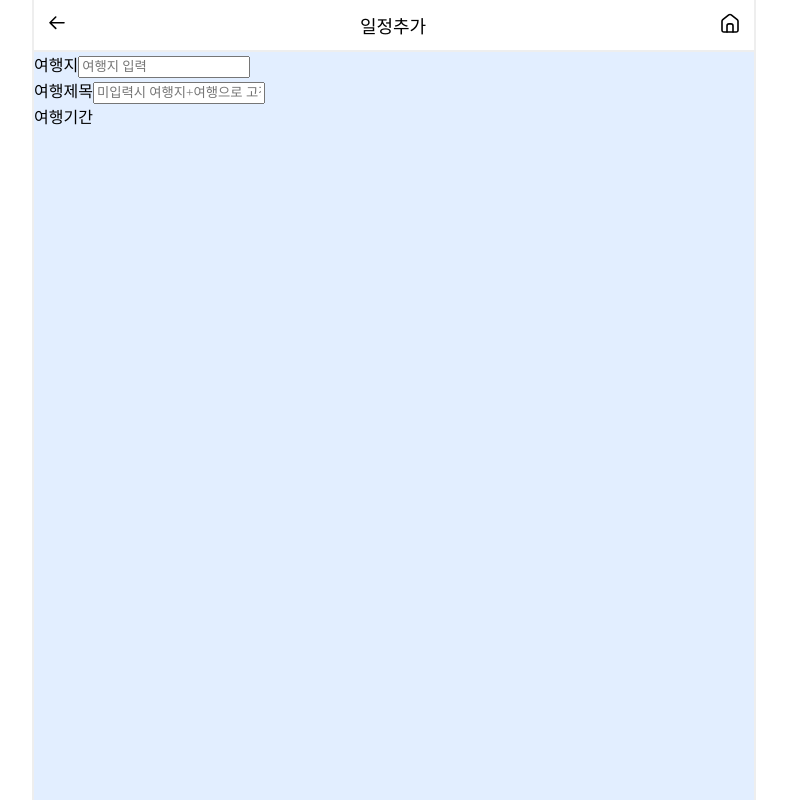
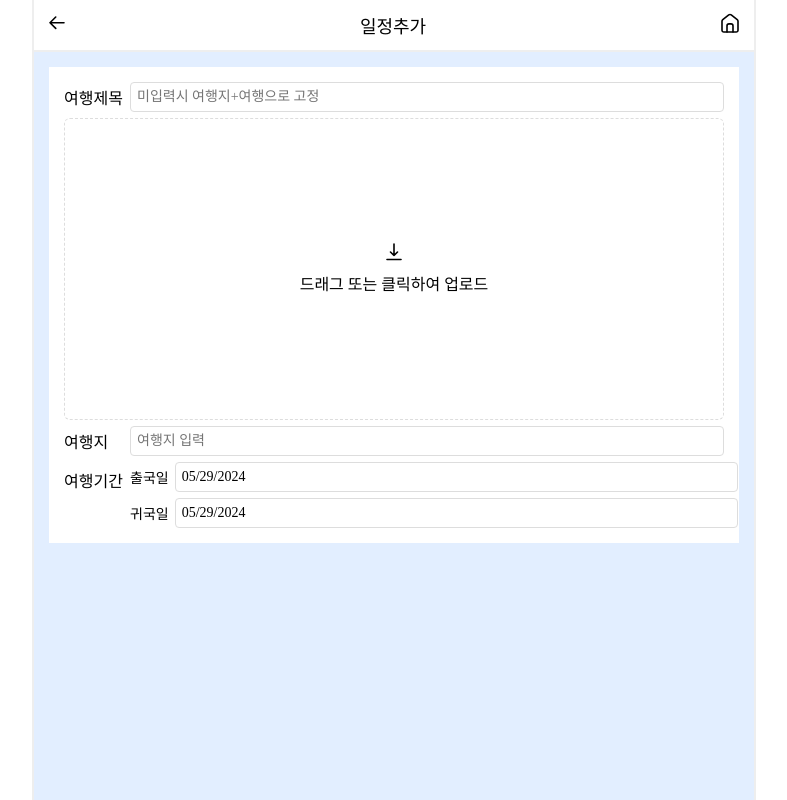
Before and after one commit to dustmzmfla/crud, a React (Create React App) app: page /schedule in a window 1280 px wide. Shown: the whole page, without its empty margins (246-1033 px from the left). Built offline with nearby package versions, Linux system fonts and the light colour scheme; a web font is replaced by a local one.

Commit message:
드래그앤드롭 구현

```diff
--- a/src/components/addForm/index.js
+++ b/src/components/addForm/index.js
@@ -1,32 +1,143 @@
-import { useEffect } from "react";
+import { useEffect, useState } from "react";
+
 import styled from "styled-components";
+import ImageUpload from "../../pages/imageUpload";
+import DatePicker from "react-datepicker";
+import 'react-datepicker/dist/react-datepicker.css';
+
 
 const StyleCss = styled.div`
+    form {
+        background-color :#fff;
+        padding: 15px;
+        margin: 15px;
+        display: flex;
+        flex-direction: column;
+        gap: 6px;
 
+        .formContents {
+            display: flex;
+            align-items: center;
+            gap: 6px;
+            width: 100%;
+
+            label {
+                width: 60px;
+                flex: none;
+                font-weight: 500;
+            }
+
+            input {
+                width: 100%;
+                border: 1px solid #ddd;
+                border-radius: 4px;
+                padding: 6px;
+                outline: none;
+                font-size: 14px;
+                position: relative;
+                transition: all 0.25s;
+
+                &:focus {
+                    border: 1px solid #549d50;
+                    caret-color: #549d50;
+                }
+            }
+
+            &:last-child {
+                align-items: start;
+                .contentsTitle {
+                    margin-top: 6px;
+                }
+            }
+
+            .date {
+                display: flex;
+                flex-direction: column;
+                gap: 6px;
+
+                width: 100%;
+                & > div {
+                    width: 100%;
+                }
+
+                li {
+                    position: relative;
+                    width: 100%;
+                    display: flex;
+                    align-items: center;
+                    gap: 6px;
+
+                    label {
+                        font-weight: 400;
+                        font-size: 14px;
+                        width: auto;
+                    }
+
+                    .react-datepicker-wrapper {
+                        width: 100%;
+                    }
+
+                    .react-datepicker__tab-loop {
+                        position: absolute;
+                    }
+                }
+            }
+        }
+    }
 `;
 
 const AddForm = (props) => {
 
     // 헤더 타이틀 변경
-    useEffect(()=>{ props.headerTitle('일정추가'); })
+    useEffect(()=>{ props.headerTitle('일정추가'); });
+
+    const [startDate, setStartDate] = useState(new Date());
+    const [endDate, setEndDate] = useState(new Date());
 
     return (
         <StyleCss>
             <form method="post">
                 <div className="formContents">
-                    <label>여행지</label>
+                    <label className="contentsTitle">여행제목</label>
+                    <input type="text" placeholder="미입력시 여행지+여행으로 고정"></input>
+                </div>
+
+                <ImageUpload/>
+
+                <div className="formContents">
+                    <label className="contentsTitle">여행지</label>
                     <input type="text" placeholder="여행지 입력"></input>
                 </div>
 
-                <div className="formContents">
-                    <label>여행제목</label>
-                    <input type="text" placeholder="미입력시 여행지+여행으로 고정"></input>
-                </div>
+
 
                 <div className="formContents">
-                    <label>여행기간</label>
+                    <label className="contentsTitle">여행기간</label>
 
+                    <ul className="date">
+                        <li>
+                            <label>출국일</label>
+                            <DatePicker
+                                selected={startDate}
+                                onChange={(date) => setStartDate(date)}
+                                selectsStart
+                                startDate={startDate}
+                                endDate={endDate}
+                            />
+                        </li>
 
+                        <li>
+                            <label>귀국일</label>
+                            <DatePicker
+                                selected={endDate}
+                                onChange={(date) => setEndDate(date)}
+                                selectsEnd
+                                startDate={startDate}
+                                endDate={endDate}
+                                minDate={startDate}
+                            />
+                        </li>
+                    </ul>
                 </div>
             </form>
         </StyleCss>
--- a/src/index.css
+++ b/src/index.css
@@ -99,3 +99,11 @@ ul {
 li {
   list-style: none;
 }
+
+.error {
+  color: #ff0000;
+}
+
+.hide {
+  display: none !important;
+}
--- /dev/null
+++ b/src/pages/imageUpload/index.js
@@ -0,0 +1,140 @@
+import styled from "styled-components";
+import UploadBtn from "../../svgs/uploadBtn";
+import { useState } from "react";
+import InformationIcon from "../../svgs/informationIcon";
+
+
+const StyleCss = styled.div`
+    .imageUpload {
+        position: relative;
+        transition: all 0.25s;
+        border: 1px dashed #ddd;
+        height: 300px;
+        border-radius: 6px;
+        background-color: #fff;
+
+        &:hover {
+            background-color: #f5f5f5;
+        }
+
+        label {
+            > div {
+                position: relative;
+                transition: all 0.25s;
+                width: 100%;
+                height: 100%;
+                cursor: pointer;
+                display: flex;
+                align-items: center;
+                flex-direction: column;
+                gap: 6px;
+                justify-content: center;
+                &.active {
+                    background-color: #f5f5f5;
+                }
+
+                img {
+                    width: 100%;
+                    height: 100%;
+                    object-fit: contain;
+                }
+            }
+        }
+
+        #upload {
+            display: none;
+        }
+    }
+`;
+
+
+const ImageUpload = () => {
+    // 이미지 유효성 검사
+    const [ error, setError ] = useState(false);
+
+    function checkImage (e){
+        if ( e === undefined ) {
+            return false;
+        }else {
+            if ( e.type.includes('image') ) {
+                setError(false);
+                setPreview(true);
+                setIsActive(true);
+                imgUpload(e);
+            }else {
+                setIsActive(false);
+                setPreview(false);
+                setError(true);
+                return false;
+            }
+        }
+    }
+
+    // 이미지 미리보기
+    const [ preview, setPreview ] = useState(false);
+    function imgUpload (file){
+        const test = document.querySelector('#preview');
+        const route = URL.createObjectURL(file);
+        document.querySelector('#preview').src = route;
+    }
+
+    // 이미지 드래그
+    const [ isActive, setIsActive ] = useState(false);
+    const [ upload, setUpload ] = useState('');
+
+    function dragStart(){ setIsActive(true); }
+    function dragEnd() { setIsActive(false); }
+
+    function fileInfo (file) {
+        const { name, size: byteSize, type } = file;
+        const size = (byteSize / (1024*1024)).toFixed(2) + 'mb';
+        setUpload({ name, size, type});
+    }
+
+    function handleDrop(e){
+        e.preventDefault();
+
+        const file = e.dataTransfer.files[0];
+        checkImage(file);
+        fileInfo(file);
+    }
+
+    // 드래그 시 새창 뜨는거 방지
+    function dragOver(e){ e.preventDefault(); };
+
+    // 클릭 업로드
+    function clickUpload (e){
+
+        const file = e.target.files[0];
+        checkImage(file);
+    }
+
+    return(
+        <StyleCss>
+            <div className="imageUpload">
+                <label className={`${isActive ? 'active' : ''}`} htmlFor="upload" onDragOver={dragOver} onDragEnter={dragStart} onDragLeave={dragEnd} onDrop={handleDrop}>
+                    { error === false ?
+                        <>
+                            <div className={preview === false ? '' : 'hide'}>
+                                <UploadBtn/>
+                                드래그 또는 클릭하여 업로드
+                            </div>
+                            <div className={preview === true ? '' : 'hide'}>
+                                <img id="preview" alt="미리보기" />
+                            </div>
+                        </>
+                        :
+                        <>
+                            <InformationIcon color={'#ff0000'}/>
+                            <p className="error">업로드된 파일을 다시 확인해주세요</p>
+                        </>
+                        }
+
+                </label>
+                <input id="upload" type="file" name="imageurl" accept="image/*" onChange={clickUpload}/>
+            </div>
+        </StyleCss>
+    )
+}
+
+export default ImageUpload;
--- a/src/pages/main/mainHeader/index.js
+++ b/src/pages/main/mainHeader/index.js
@@ -6,7 +6,6 @@ import { useState } from "react";
 import Tooltip from "../../event/tooltip";
 import PaperIcon from "../../../svgs/paperIcon";
 import { Link } from "react-router-dom";
-import AddForm from "../../../components/addForm";
 
 const StyleCss = styled.div`
     .mainHeader {
--- /dev/null
+++ b/src/svgs/uploadBtn.js
@@ -0,0 +1,21 @@
+import styled from "styled-components";
+
+const SvgStyle = styled.div`
+    svg {
+        position: relative;
+        cursor: pointer;
+    }
+`;
+
+const UploadBtn = (props) => {
+    return (
+        <SvgStyle>
+            <svg width={props.width === undefined ? '16' : props.width} height={props.height === undefined ? '18' : props.height} viewBox="0 0 16 18" fill="none" xmlns="http://www.w3.org/2000/svg">
+                <path d="M15 16.5H1" stroke={props.color === undefined ? '#000' : props.color} strokeWidth="1.6" strokeLinecap="round" strokeLinejoin="round"/>
+                <path d="M8 1V12.5M8 12.5L4.5 9M8 12.5L11.5 9" stroke={props.color === undefined ? '#000' : props.color} strokeWidth="1.6" strokeLinecap="round" strokeLinejoin="round"/>
+            </svg>
+        </SvgStyle>
+    )
+}
+
+export default UploadBtn;
```
